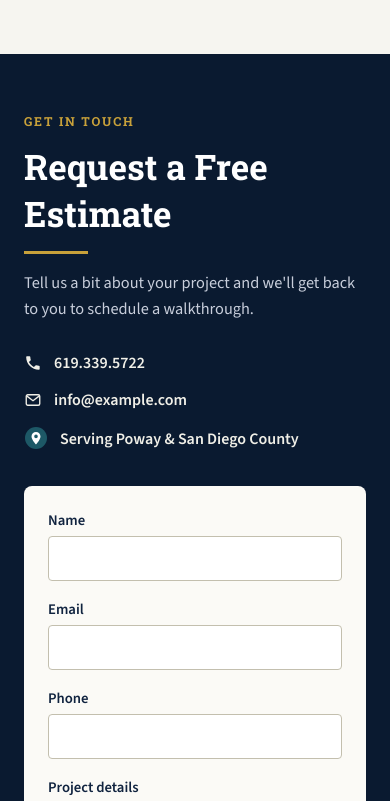
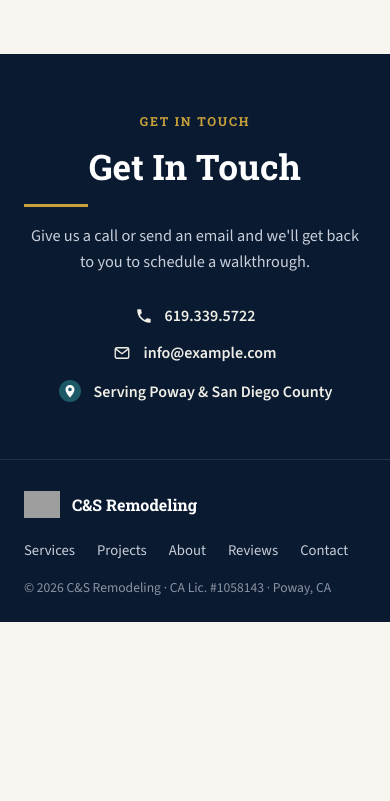
Before and after one commit to alicenguyen/cs-remodeling-vite-site, a React (Vite) app in the folder client/: page / in a window 390 px wide. Shown: the part 7061-7862 px from the top of the page. After the commit the page ends 7683 px from the top, so only its background shows below. Built offline with nearby package versions, Linux system fonts and the light colour scheme; grey boxes are pictures that could not be loaded.

Commit message:
Hide contact form until lead handling is wired up
Toggle SHOW_CONTACT_FORM = false in Contact.jsx. The section still
shows phone/email/service area, just without a submission form.

```diff
--- a/client/src/components/Contact.css
+++ b/client/src/components/Contact.css
@@ -8,6 +8,20 @@
   display: grid;
   grid-template-columns: 0.85fr 1.15fr;
   gap: 56px;
+}
+
+.contact-grid-solo {
+  grid-template-columns: 1fr;
+  justify-items: center;
+  text-align: center;
+}
+
+.contact-grid-solo .contact-info p {
+  max-width: 46ch;
+}
+
+.contact-grid-solo .contact-details {
+  justify-items: center;
 }
 
 .contact-info h2 {
--- a/client/src/components/Contact.jsx
+++ b/client/src/components/Contact.jsx
@@ -1,6 +1,9 @@
 import { useState } from "react";
 import { PhoneIcon, MailIcon, PinIcon } from "./icons";
 import "./Contact.css";
+
+// Toggle back on once the contact form has somewhere real to send leads.
+const SHOW_CONTACT_FORM = false;
 
 const INITIAL_FORM = { name: "", email: "", phone: "", message: "" };
 
@@ -42,13 +45,15 @@ export default function Contact() {
 
   return (
     <section id="contact" className="contact">
-      <div className="container contact-grid">
+      <div className={`container contact-grid ${SHOW_CONTACT_FORM ? "" : "contact-grid-solo"}`}>
         <div className="contact-info">
           <span className="section-eyebrow">Get In Touch</span>
-          <h2>Request a Free Estimate</h2>
+          <h2>{SHOW_CONTACT_FORM ? "Request a Free Estimate" : "Get In Touch"}</h2>
           <hr className="rule" />
           <p>
-            Tell us a bit about your project and we'll get back to you to schedule a walkthrough.
+            {SHOW_CONTACT_FORM
+              ? "Tell us a bit about your project and we'll get back to you to schedule a walkthrough."
+              : "Give us a call or send an email and we'll get back to you to schedule a walkthrough."}
           </p>
 
           <ul className="contact-details">
@@ -68,6 +73,7 @@ export default function Contact() {
           </ul>
         </div>
 
+        {SHOW_CONTACT_FORM && (
         <form className="contact-form" onSubmit={handleSubmit} noValidate>
           <div className="form-row">
             <label htmlFor="name">Name</label>
@@ -135,6 +141,7 @@ export default function Contact() {
             </p>
           )}
         </form>
+        )}
       </div>
     </section>
   );
```
